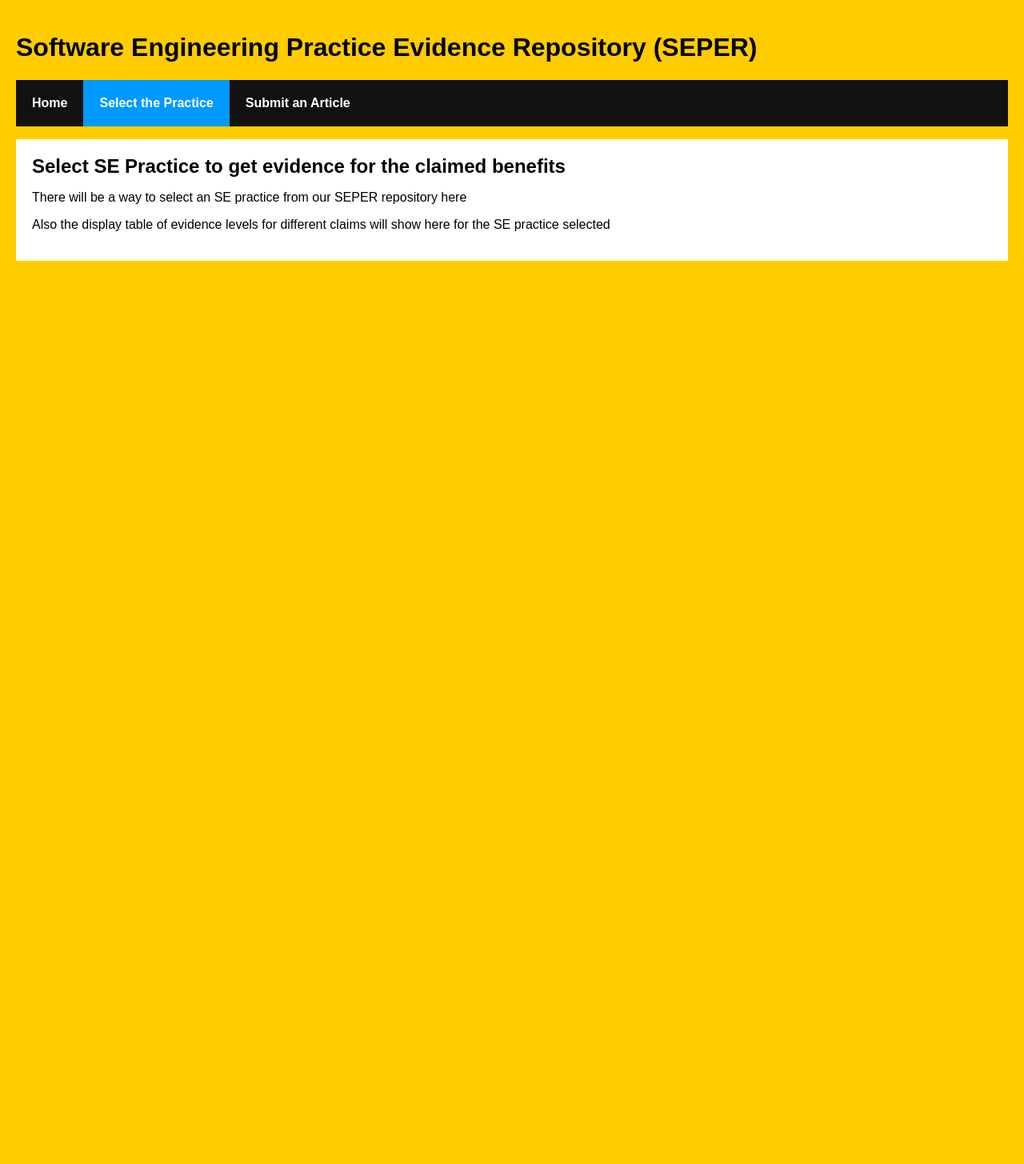
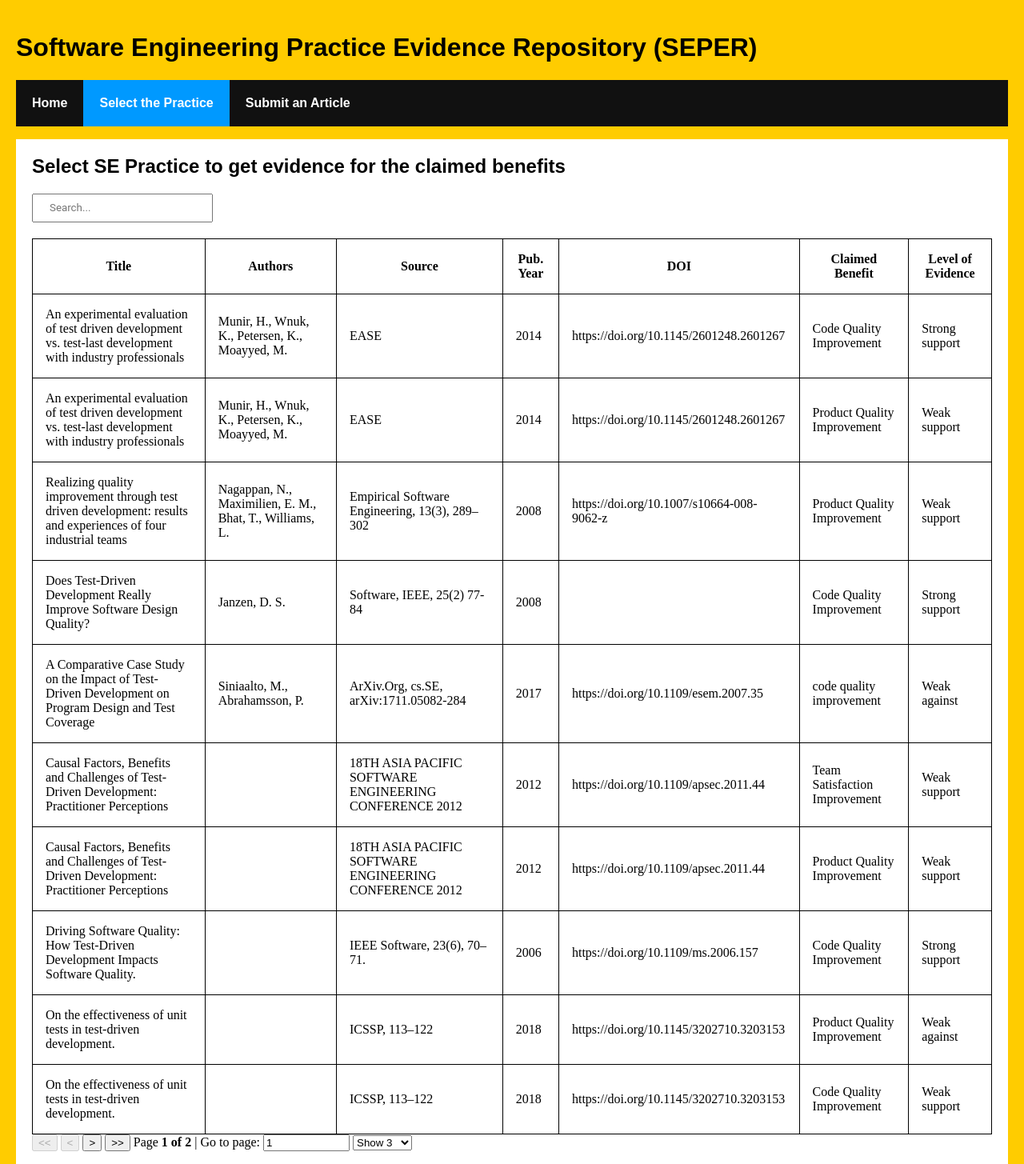
Before and after one commit to AUT-CISE-Semster2/SEPER-App, a React (Create React App) app in the folder seper-app/: page /SEPractice in a window 1280 px wide. Shown: the top 1455 px of the page at 80% size. Before the commit the page ends 800 px from the top, so only its background shows below. Built offline with nearby package versions, Linux system fonts and the light colour scheme.

Commit message:
adding components

```diff
--- a/seper-app/package.json
+++ b/seper-app/package.json
@@ -10,6 +10,8 @@
     "react-dom": "^17.0.2",
     "react-router-dom": "^5.3.0",
     "react-scripts": "4.0.3",
+    "react-table": "^7.7.0",
+    "styled-components": "^5.3.1",
     "web-vitals": "^1.0.1"
   },
   "scripts": {
--- a/seper-app/src/App.css
+++ b/seper-app/src/App.css
@@ -14,7 +14,7 @@
 }
 
 .App-header {
-  background-color: #282c34;
+  background-color: #000000;
   min-height: 100vh;
   display: flex;
   flex-direction: column;
--- /dev/null
+++ b/seper-app/src/components/evidencetable.js
@@ -0,0 +1,125 @@
+import React from "react";
+///import articles from "./dummydata/articles.js";
+import { useTable, useSortBy, usePagination } from 'react-table';
+
+const Table = ({columns, data}) => {
+const {
+    getTableProps,
+    getTableBodyProps,
+    headerGroups,
+    prepareRow,
+
+    page, // Instead of using 'rows', we'll use page,
+    // which has only the rows for the active page
+
+    // The rest of these things are super handy, too ;)
+    canPreviousPage,
+    canNextPage,
+    pageOptions,
+    pageCount,
+    gotoPage,
+    nextPage,
+    previousPage,
+    setPageSize,
+    state: { pageIndex, pageSize },
+  } = useTable(
+    {
+      columns,
+      data,
+      initialState: { pageIndex: 0 },
+    },
+
+    useSortBy,
+    usePagination
+  )
+
+  // Render Data Table UI
+  return (
+    <>
+      <table {...getTableProps()}>
+        <thead>
+          {headerGroups.map(headerGroup => (
+            <tr {...headerGroup.getHeaderGroupProps()}>
+              {headerGroup.headers.map(column => (
+                // Add the sorting props to control sorting. For this example
+                // we can add them into the header props
+                <th {...column.getHeaderProps(column.getSortByToggleProps())}>
+                  {column.render('Header')}
+                  {/* Add a sort direction indicator */}
+                  <span>
+                    {column.isSorted
+                      ? column.isSortedDesc
+                        ? ' 🔽'
+                        : ' 🔼'
+                      : ''}
+                  </span>
+                </th>
+              ))}
+            </tr>
+          ))}
+        </thead>
+        <tbody {...getTableBodyProps()}>
+          {page.map((row, i) => {
+            prepareRow(row)
+            return (
+              <tr {...row.getRowProps()}>
+                {row.cells.map(cell => {
+                  return <td {...cell.getCellProps()}>{cell.render('Cell')}</td>
+                })}
+              </tr>
+            )
+          })}
+        </tbody>
+      </table>
+
+     {/* Pagination */}
+     <div className="pagination">
+        <button onClick={() => gotoPage(0)} disabled={!canPreviousPage}>
+          {'<<'}
+        </button>{' '}
+        <button onClick={() => previousPage()} disabled={!canPreviousPage}>
+          {'<'}
+        </button>{' '}
+        <button onClick={() => nextPage()} disabled={!canNextPage}>
+          {'>'}
+        </button>{' '}
+        <button onClick={() => gotoPage(pageCount - 1)} disabled={!canNextPage}>
+          {'>>'}
+        </button>{' '}
+        <span>
+          Page{' '}
+          <strong>
+            {pageIndex + 1} of {pageOptions.length}
+          </strong>{' '}
+        </span>
+        <span>
+          | Go to page:{' '}
+          <input
+            type="number"
+            defaultValue={pageIndex + 1}
+            onChange={e => {
+              const page = e.target.value ? Number(e.target.value) - 1 : 0
+              gotoPage(page)
+            }}
+            style={{ width: '100px' }}
+          />
+        </span>{' '}
+        <select
+          value={pageSize}
+          onChange={e => {
+            setPageSize(Number(e.target.value))
+          }}
+        >
+          {[3, 7, 15].map(pageSize => (
+            <option key={pageSize} value={pageSize}>
+              Show {pageSize}
+            </option>
+          ))}
+        </select>
+      </div>
+    </>
+
+  )
+};
+
+export default Table;
--- /dev/null
+++ b/seper-app/src/components/tablecolumns.js
@@ -0,0 +1,27 @@
+/* eslint-disable no-sparse-arrays */
+const tablecolumns = [
+    {
+      Header: 'Title',
+      accessor: 'title'
+    }, {
+      Header: 'Authors',
+      accessor: 'authors'
+    }, {
+      Header: 'Source',
+      accessor: 'source'
+    }, {
+      Header: 'Pub. Year',
+      accessor: 'pubyear'
+    },{
+      Header: 'DOI',
+      accessor: 'doi'
+    },,{
+      Header: 'Claimed Benefit',
+      accessor: 'claim'
+    },{
+      Header: 'Level of Evidence',
+      accessor: 'evidence'
+    }
+  ]
+
+module.exports = tablecolumns
--- /dev/null
+++ b/seper-app/src/components/tablestyle.js
@@ -0,0 +1,27 @@
+import styled from 'styled-components';
+
+const Styles = styled.div `
+  table {
+    width: 100%;
+    border-spacing: 0;
+    border: 1px solid black;
+    tr {
+      :last-child {
+        td {
+          border-bottom: 0;
+        }
+      }
+    }
+    th,
+    td {
+      margin: 0;
+      padding: 1rem;
+      border-bottom: 1px solid black;
+      border-right: 1px solid black;
+      :last-child {
+        border-right: 0;
+      }
+    }
+  }
+`
+export default Styles;
--- a/seper-app/src/index.css
+++ b/seper-app/src/index.css
@@ -36,3 +36,15 @@ ul.header li a {
 .active {
   background-color: #0099FF;
 }
+
+.SE-search{
+  padding-top: 20px;
+  padding-bottom: 20px;
+}
+.SE-search input[type=text] {
+  font-family: 'Roboto', sans-serif;
+  width: 200px;
+  height: 30px;
+  padding-left: 20px;
+
+}
--- a/seper-app/src/pages/SE-Practice.js
+++ b/seper-app/src/pages/SE-Practice.js
@@ -1,9 +1,24 @@
 import React from "react";
+import articles from "../Data/articles.js";
+import Styles from "../components/tablestyle.js";
+import Table from "../components/evidencetable.js";
+import tablecolumns from "../components/tablecolumns.js";
 
 const SEPractice = () => {
     return (
       <div>
         <h2>Select SE Practice to get evidence for the claimed benefits</h2>
+        <div class="SE-search">
+          <input type="text" placeholder="Search..." />
+        </div>
+        <div>
+             <Styles>
+                <Table
+                  data={articles}
+                  columns={tablecolumns}
+                  />
+              </Styles>
+        </div>
         <p>There will be a way to select an SE practice from our SEPER repository here</p>
         <p>Also the display table of evidence levels for different claims will show here for the SE practice selected</p>
       </div>
```
Also changed, not shown: 1 other file (tests, documents, lock files or other folders).
